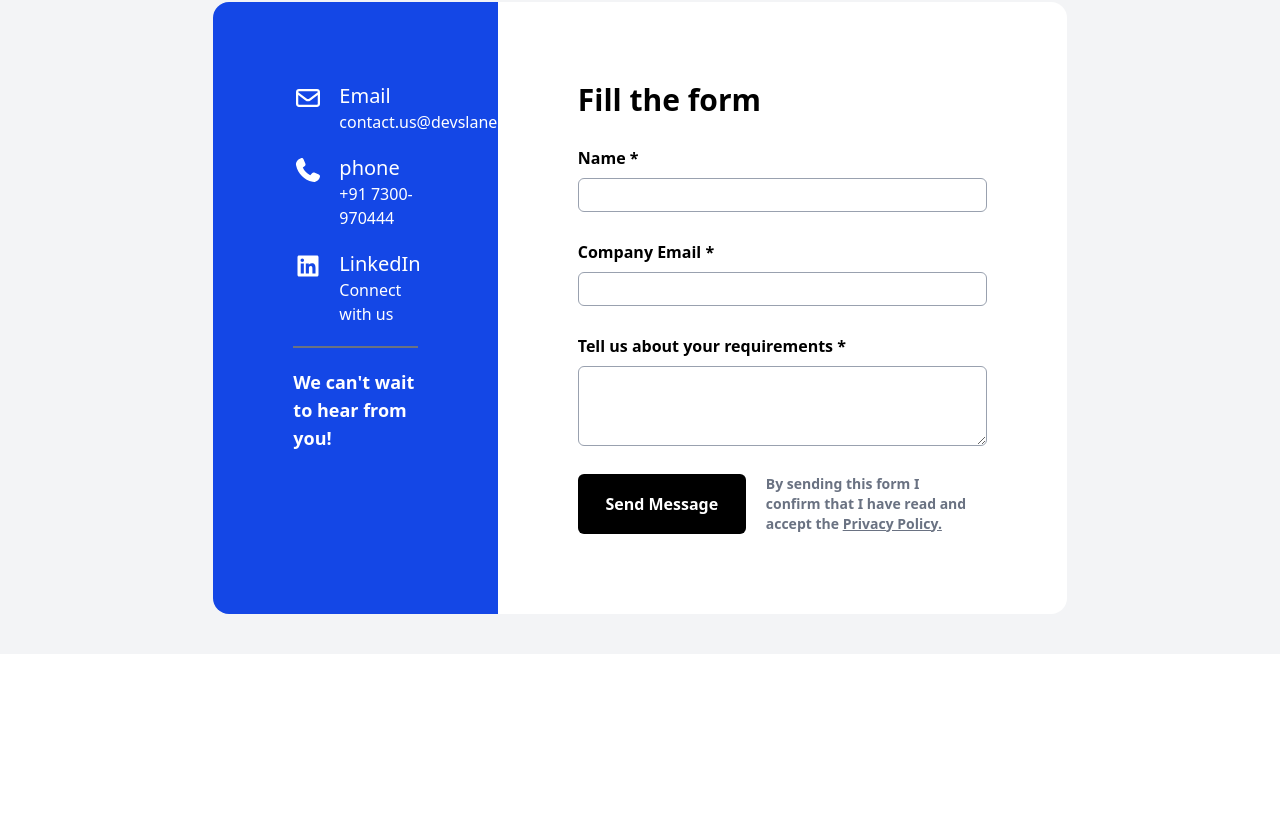
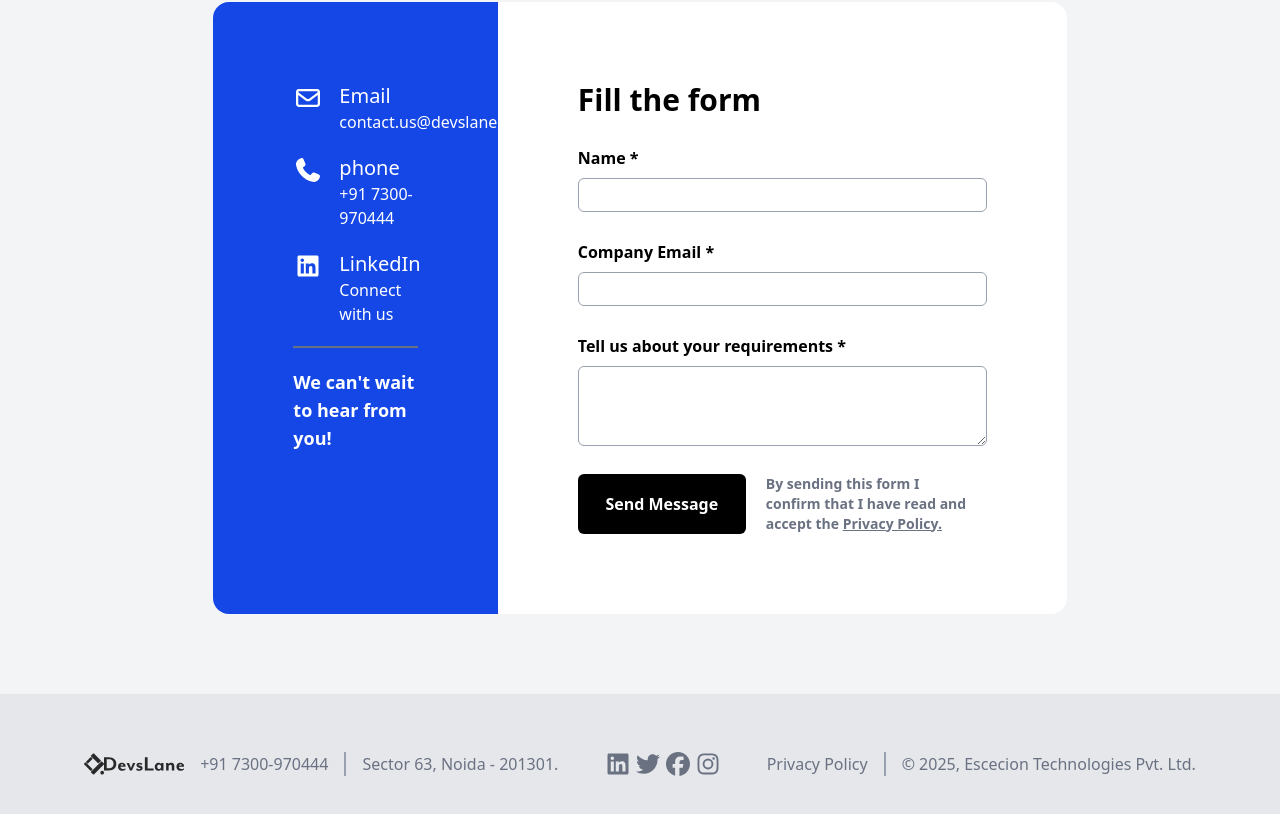
Before and after one commit to Rohan-214/DevsLave_Clone, a React (Vite) app: page / in a window 1280 px wide. Shown: the part 8932-9746 px from the top of the page. Before the commit the page ends 9586 px from the top, so only its background shows below. Built offline with nearby package versions, Linux system fonts and the light colour scheme.

Commit message:
implemented footer

```diff
--- a/src/App.jsx
+++ b/src/App.jsx
@@ -1,4 +1,5 @@
 import Home from './components/Home'
+import Footer from './Footer'
 import Navbar from './Navbar'
 
 function App() {
@@ -7,6 +8,7 @@ function App() {
     <>
       <Navbar/>
       <Home/>
+      <Footer/>
     </>
   )
 }
--- /dev/null
+++ b/src/Footer.jsx
@@ -0,0 +1,36 @@
+import { faFacebook, faInstagram, faLinkedin, faTwitter } from "@fortawesome/free-brands-svg-icons";
+import { FontAwesomeIcon } from "@fortawesome/react-fontawesome";
+
+function Footer() {
+    return (
+        <>
+            <div className="flex justify-evenly h-35 items-center text-gray-500 bg-gray-200 px-10  ">
+                <div className="flex gap-4">
+                    <div className="flex">
+                        <img className="w-5" src="/logo.svg" />
+                        <img  className="w-20"  src="/devslane.svg" />
+                    </div>
+                    <div>+91 7300-970444</div>
+                    <div className="border border-gray-400 "></div>
+                    <div>Sector 63, Noida - 201301.</div>
+                </div>
+                <div className="text-2xl">
+                    <a href="https://www.linkedin.com/company/devslane/"><FontAwesomeIcon icon = {faLinkedin} /></a>
+                    <a href="https://x.com/devslane"><FontAwesomeIcon icon = {faTwitter} /></a>
+                     <a href="https://www.facebook.com/devslane"><FontAwesomeIcon icon = {faFacebook} /></a>
+                     <a href="https://www.instagram.com/devslane/?hl=en"><FontAwesomeIcon icon = {faInstagram} /></a>
+
+                </div>
+                <div className="flex gap-4">
+                    <a href="https://devslane.com/privacy-policy/">Privacy Policy</a>
+                    <div className="border border-gray-400 "></div>
+                    <div>© 2025, Escecion Technologies Pvt. Ltd.</div>
+
+                </div>
+
+            </div>
+        </>
+    )
+}
+
+export default Footer;
--- a/src/components/Contact.jsx
+++ b/src/components/Contact.jsx
@@ -5,7 +5,7 @@ import { faLinkedin } from "@fortawesome/free-brands-svg-icons";
 import Contactlinks from "./contactlinks";
 function Contact() {
     return (
-        <div className="flex justify-center items-center pt-20 pb-10 ">
+        <div className="flex justify-center items-center pt-20 pb-20 ">
             <div className="flex  w-2/3 rounded-2xl    ">
                 <div className="flex flex-col gap-5 bg-blue-700 w-1/3 rounded-l-2xl  p-20">
                     <Contactlinks
@@ -22,6 +22,7 @@ function Contact() {
                         icon={<FontAwesomeIcon icon={faLinkedin} />}
                         text="LinkedIn"
                         content="Connect with us"
+                        link = "https://www.linkedin.com/company/devslane/posts/?feedView=all"
                     />
                     <div className="border border-gray-500 " ></div>
                     <div className="text-white text-lg font-semibold">We can't wait to hear from you!</div>
--- a/src/components/Contactlinks.jsx
+++ b/src/components/Contactlinks.jsx
@@ -1,7 +1,7 @@
 function Contactlinks({ icon, text, content,link }) {
     return (
         <>
-            <a href="#" className="flex gap-4 text-white ">
+            <a href={`${link}`} className="flex gap-4 text-white ">
                 <div className="text-2xl">{icon}</div>
                 <div>
                     <div className="text-xl">{text}</div>
```
Also changed, not shown: public/devslane.svg (added), public/logo.svg (added).
